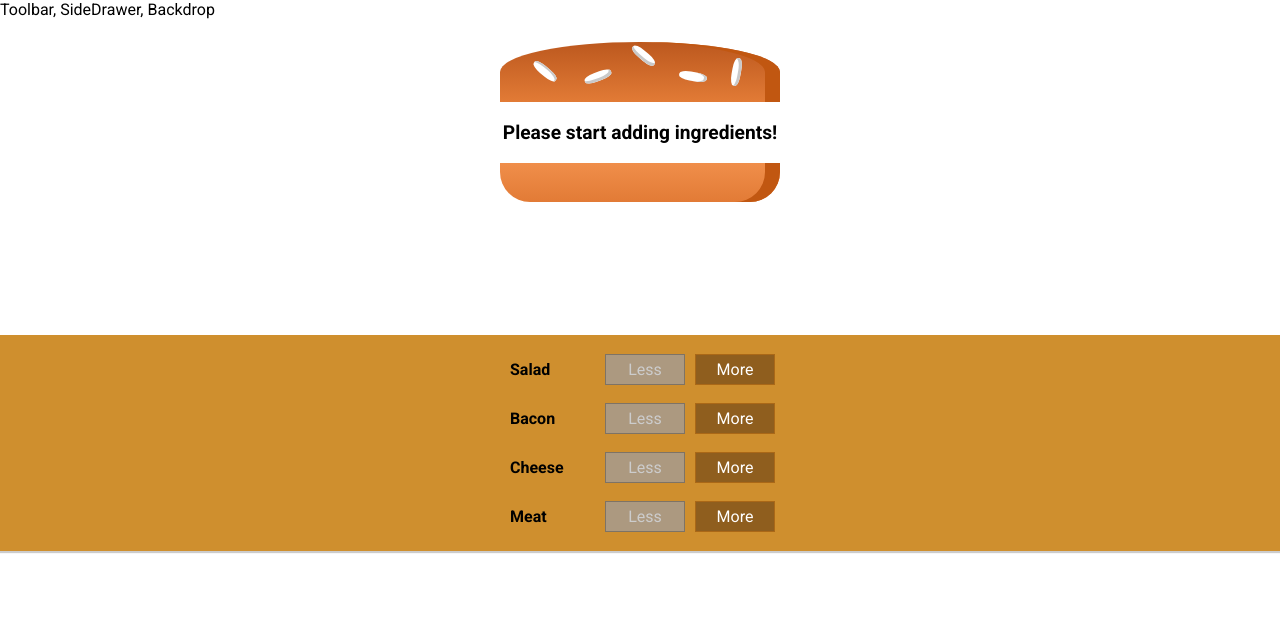
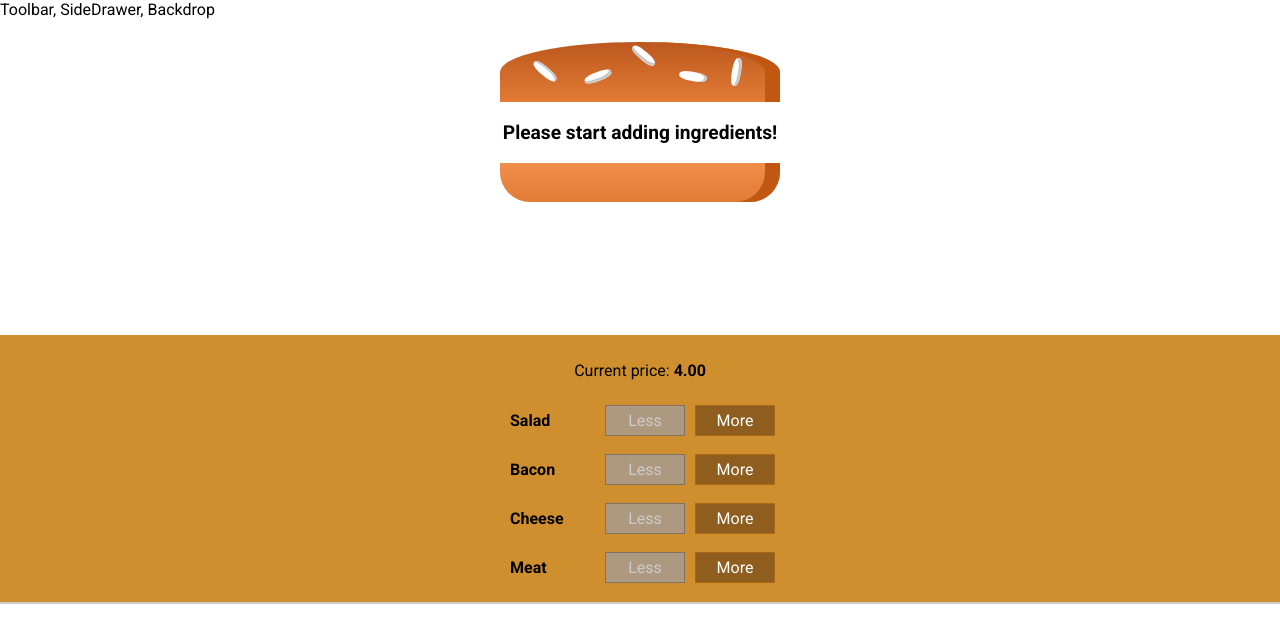
Before and after one commit to juanjomarcal/burger, a React (Create React App) app: page / in a window 1280 px wide. Shown: the top 642 px of the page. Built offline with nearby package versions, Linux system fonts and the light colour scheme.

Commit message:
Builder controls

```diff
--- a/src/components/Burger/BuildControls/BuildControls.js
+++ b/src/components/Burger/BuildControls/BuildControls.js
@@ -12,6 +12,7 @@
 
 const BuildControls = (props) => (
   <div className={classes.BuildControls}>
+    <p>Current price: <strong>{props.price.toFixed(2)}</strong></p>
     {controls.map(control => (
       <BuildControl
         key={control.label}
--- a/src/containers/BurgerBuilder/BurgerBuilder.js
+++ b/src/containers/BurgerBuilder/BurgerBuilder.js
@@ -61,7 +61,11 @@
     return(
       <Aux>
         <Burger ingredients={this.state.ingredients}/>
-        <BuildControls ingredientChange={this.changeIngredientHandler} disabledInfo={disabledInfo}/>
+        <BuildControls
+          ingredientChange={this.changeIngredientHandler}
+          disabledInfo={disabledInfo}
+          price={this.state.totalPrice}
+          />
       </Aux>
     );
   }
```
